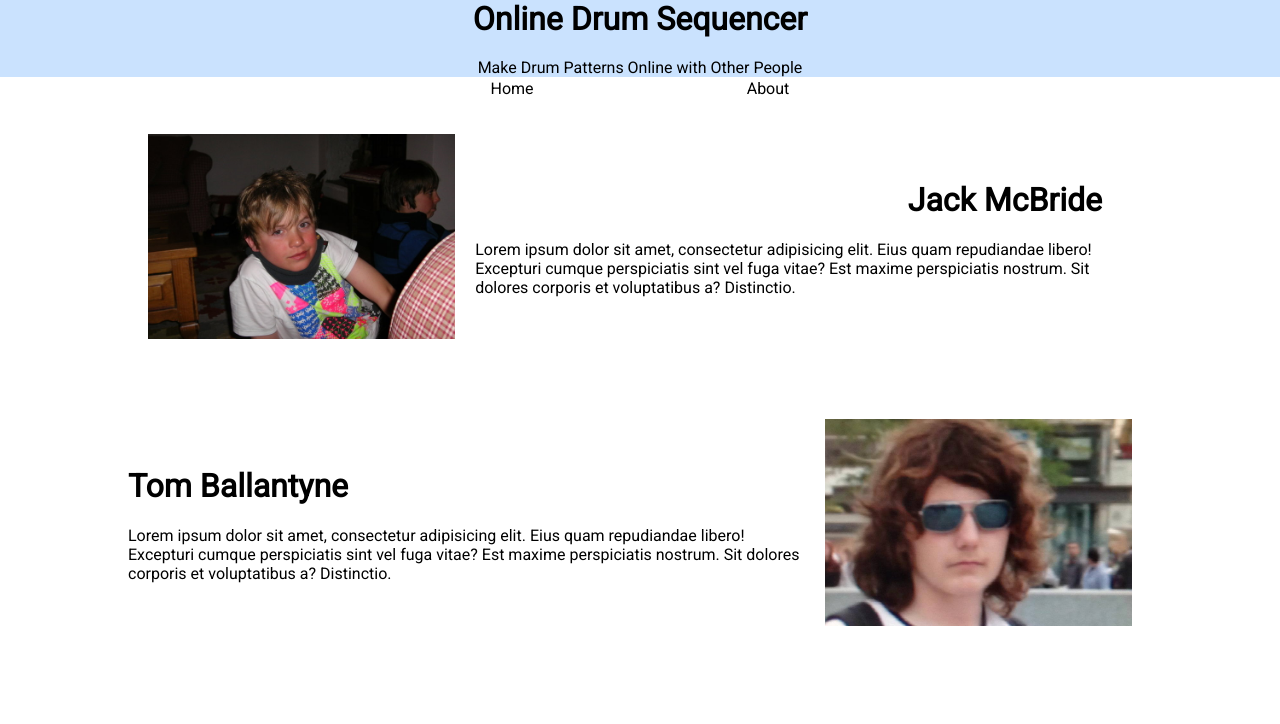
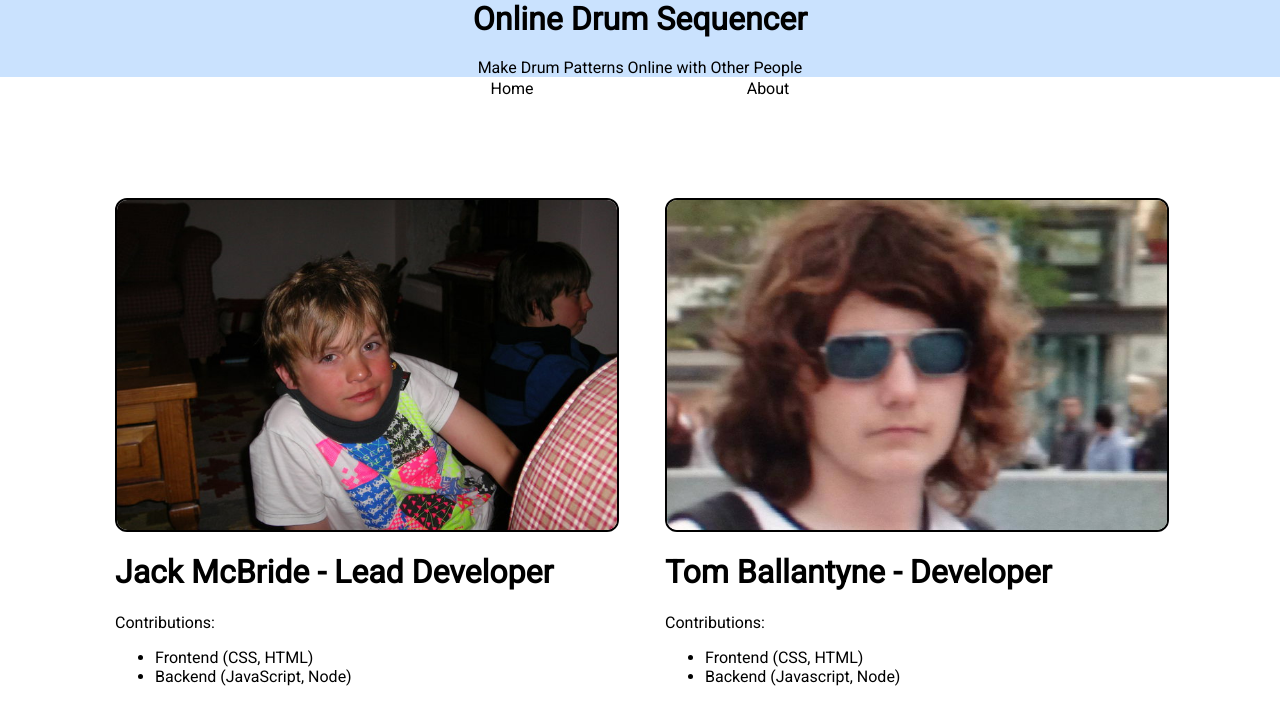
Before and after one commit to JackMcBride98/OnlineDrumSequencer, a website: page about.html in a window 1280 px wide. Drawn offline with nearby package versions, Linux system fonts and the light colour scheme; no server answers.

Commit message:
Update to about section and replaced bongo sample with crash

```diff
--- a/about.html
+++ b/about.html
@@ -31,32 +31,31 @@
             </ul>
         </nav>
 
-        <main>
-            <div class="about" id="about-jack">
-                <img src="imgs/34330_137397919623678_1410442_n.jpg" alt="A picture of Jack">
-                <div class="about-text" id='jackText'>
-                    <h1 id='jackH1'>Jack McBride</h1>
-                    <p>
-                        Lorem ipsum dolor sit amet, consectetur adipisicing elit.
-                        Eius quam repudiandae libero! Excepturi cumque perspiciatis
-                        sint vel fuga vitae? Est maxime perspiciatis nostrum. Sit
-                        dolores corporis et voluptatibus a? Distinctio.
-                    </p>
-                </div>
+        <main class="aboutContainer">
 
+            <img class="jackImg" src="imgs/34330_137397919623678_1410442_n.jpg" alt="A picture of Jack">
+            <img class="tomImg" src="imgs/11164143_933508413367497_2094861657_n.jpg" alt="A picture of Tom">
+
+            <div class="about-text" id='jackText'>
+                <h1 id='jackH1'>Jack McBride - Lead Developer</h1>
+                <p>
+                    Contributions:
+                    <ul>
+                        <li>Frontend (CSS, HTML)</li>
+                        <li>Backend (JavaScript, Node)</li>
+                    </ul>
+                </p>
             </div>
 
-            <div class="about" id="about-tom">
-                <div class="about-text" id='tomText'>
-                    <h1 id='tomH1'>Tom Ballantyne</h1>
-                    <p>
-                        Lorem ipsum dolor sit amet, consectetur adipisicing elit.
-                        Eius quam repudiandae libero! Excepturi cumque perspiciatis
-                        sint vel fuga vitae? Est maxime perspiciatis nostrum. Sit
-                        dolores corporis et voluptatibus a? Distinctio.
-                    </p>
-                </div>
-                <img src="imgs/11164143_933508413367497_2094861657_n.jpg" alt="A picture of Tom">
+            <div class="about-text" id='tomText'>
+                <h1 id='tomH1'>Tom Ballantyne - Developer</h1>
+                <p>
+                    Contributions:
+                    <ul>
+                        <li>Frontend (CSS, HTML)</li>
+                        <li>Backend (Javascript, Node)</li>
+                    </ul>
+                </p>
             </div>
 
         </main>
--- a/index.js
+++ b/index.js
@@ -17,8 +17,8 @@ var buttonStates = Array(channels).fill().map(() => Array(steps).fill("") );
 var bpm = 100;
 var swing = 0;
 var colours = [];
-var channelNames = ["kick", "snare", "hat", "bongo", "george","kick2","clap"];
-var fileNames = ["kick.wav","snare.wav","hat.wav","bongo.wav","george.wav","kick2.wav","clap.wav"]
+var channelNames = ["kick", "snare", "hat", "crash", "george","kick2","clap"];
+var fileNames = ["kick.wav","snare.wav","hat.wav","crashHold.wav","george.wav","kick2.wav","clap.wav"]
 var volValues = Array(channels).fill(80);
 var channelStates = Array(channels).fill(true);
 channelStates[5] = false;
--- a/styles.css
+++ b/styles.css
@@ -268,24 +268,17 @@ button.clear:hover {
 
 /* ABOUT */
 /* DESCRIPTIONS */
-.about {
-    display: flex;
-    width: 80%;
-    margin: auto;
-    margin-bottom: 40px;
+.aboutContainer {
+    display: grid;
+    margin-top: 100px;
+    justify-content: center;
+    grid-template-columns: 500px 500px;
+    grid-column-gap: 50px;
 }
-.about img {
-    width: 30%;
-    height: 30%;
-    object-fit: cover;
-    margin: 20px;
+
+.aboutContainer img {
+    width: 500px;
+    height: 330px;
+    border: 2px black solid;
+    border-radius: 12px;
 }
-.about-text {
-    margin: auto;
-}
-#jackText {
-    margin-right: 50px;
-}
-#jackH1 {
-    text-align: right;
-}
```
Also changed, not shown: 1 other file.
